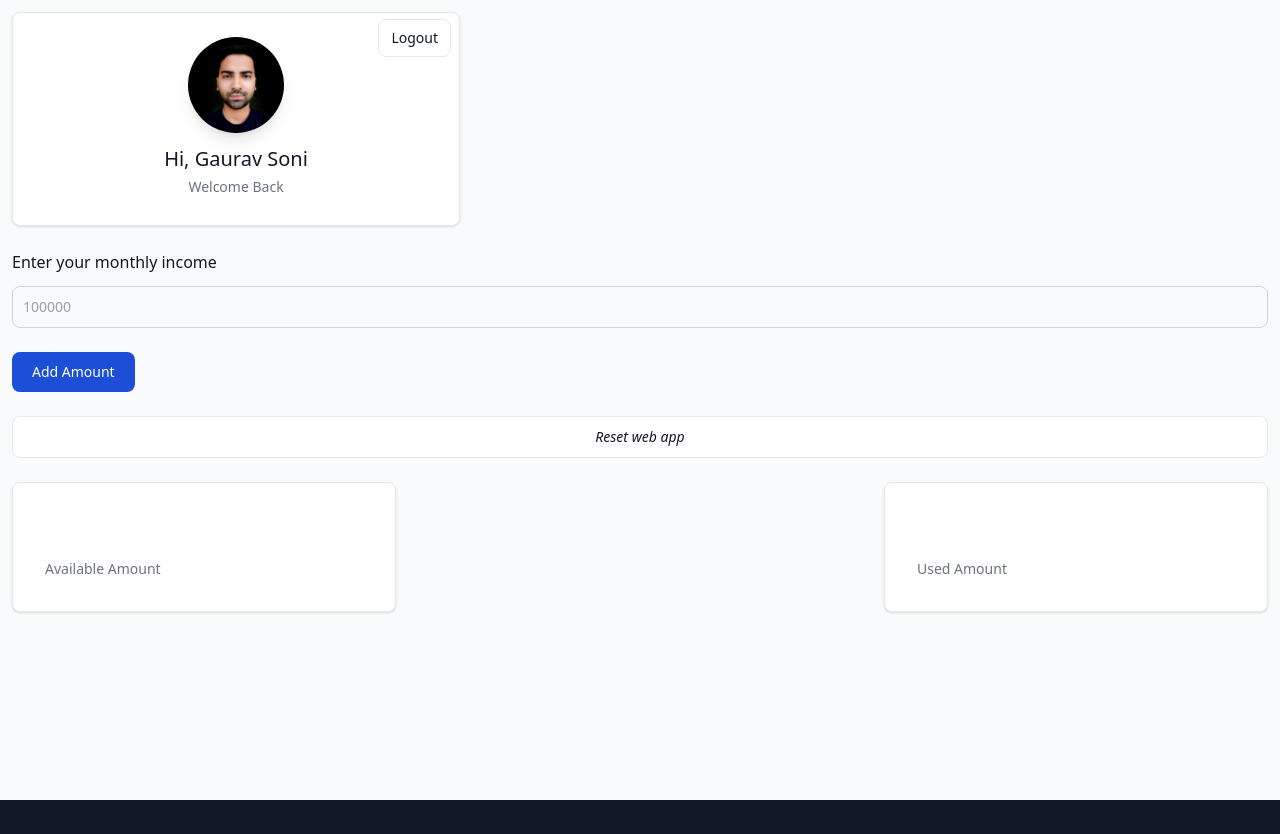
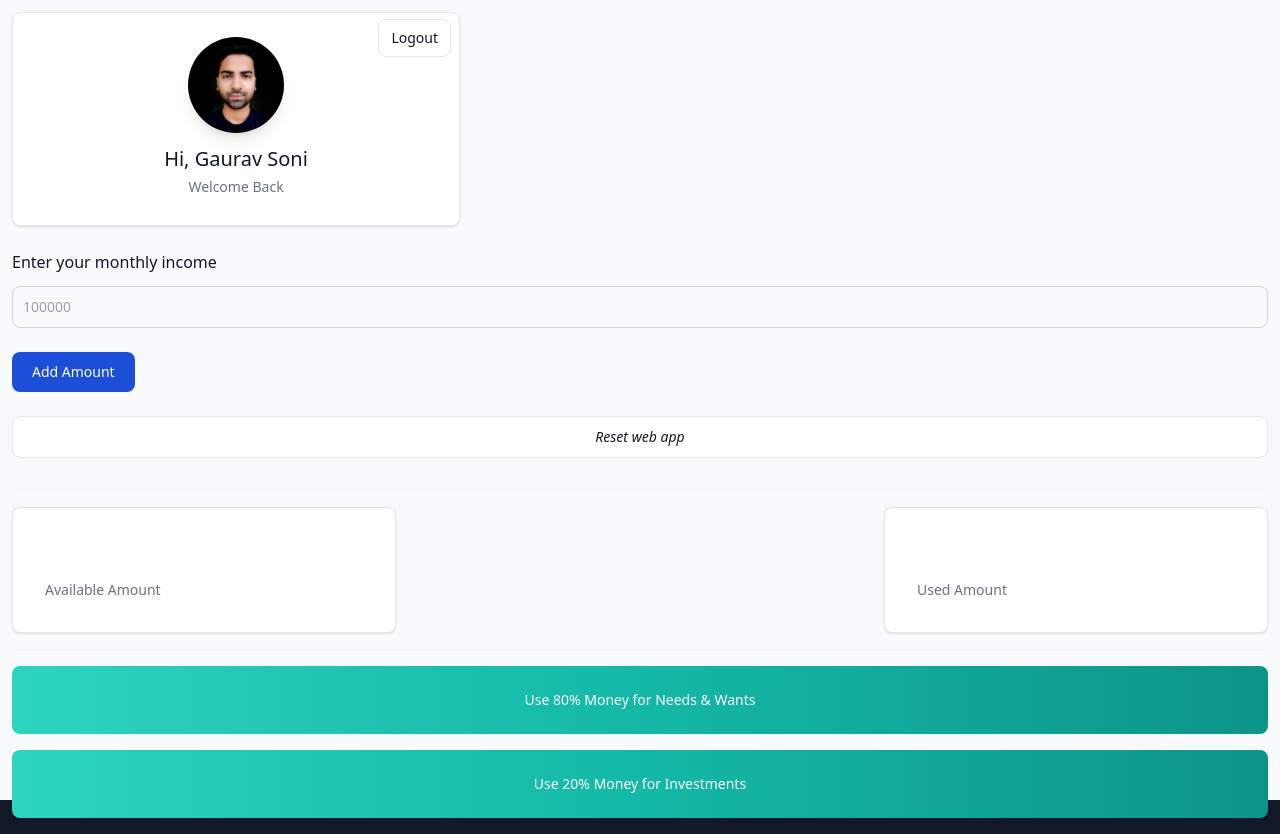
Before and after one commit to gauravsoni97/financefixer, a React (Create React App) app: page / in a window 1280 px wide. Before the commit the page ends 800 px from the top, so only its background shows below. Built offline with nearby package versions, Linux system fonts and the light colour scheme; the HTML template or start-up script is replaced by a standard one.

Commit message:
main page ui set

```diff
--- /dev/null
+++ b/src/Components/RedirectButtons/RedirectTabButtons.jsx
@@ -0,0 +1,16 @@
+import React from "react";
+
+const RedirectTabButtons = ({text}) => {
+  return (
+    <>
+      <button
+        type="button"
+        class="w-full text-white bg-gradient-to-r from-teal-400 via-teal-500 to-teal-600 hover:bg-gradient-to-br focus:ring-4 focus:outline-none focus:ring-teal-300 dark:focus:ring-teal-800 font-medium rounded-lg text-sm  py-6 text-center mr-2 mb-4"
+      >
+        {text}
+      </button>
+    </>
+  );
+};
+
+export default RedirectTabButtons;
--- a/src/Components/Stats/BalanceStats.jsx
+++ b/src/Components/Stats/BalanceStats.jsx
@@ -4,13 +4,13 @@ const BalanceStats = ({}) => {
   return (
     <div className="flex item-center justify-between">
       <div class="w-[48%] max-w-sm p-4 bg-white border border-gray-200 rounded-lg shadow sm:p-8 dark:bg-gray-800 dark:border-gray-600">
-        <span class="text-3xl font-bold tracking-tight ">₹ 1663</span>
+        <span class="text-2xl font-bold tracking-tight ">₹ 1663</span>
         <p class=" text-sm font-small text-gray-500 mt-2 dark:text-green-400">
           Available Amount
         </p>
       </div>
       <div class="w-[48%] max-w-sm p-4 bg-white border border-gray-200 rounded-lg shadow sm:p-8 dark:bg-gray-800 dark:border-gray-600">
-        <span class="text-3xl font-bold tracking-tight ">₹ 1866399</span>
+        <span class="text-2xl font-bold tracking-tight ">₹ 1866399</span>
         <p class="text-sm font-small text-gray-500 mt-2 dark:text-red-400 ">
           Used Amount
         </p>
--- a/src/Screens/Main/Main.jsx
+++ b/src/Screens/Main/Main.jsx
@@ -3,6 +3,7 @@ import ProfileHero from "./ProfileHero/ProfileHero";
 import MonthlyInput from "./MonthlyInput/MonthlyInput";
 import BalanceStats from "../../Components/Stats/BalanceStats";
 import ResetAppModal from "./ResetAppModal/ResetAppModal";
+import RedirectTabButtons from "../../Components/RedirectButtons/RedirectTabButtons";
 
 const Main = () => {
   const [modal, setModal] = useState(false);
@@ -10,12 +11,16 @@ const Main = () => {
   return (
     <div className=" h-screen w-screen  p-3  bg-gray-50 dark:bg-gray-900">
       {modal ? (
-        <ResetAppModal  setModal={setModal}/>
+        <ResetAppModal setModal={setModal} />
       ) : (
         <>
           <ProfileHero />
           <MonthlyInput setModal={setModal} />
+          <hr class="h-px my-4 bg-gray-100 border-0 dark:bg-gray-700" />
           <BalanceStats />
+          <hr class="h-px my-4 bg-gray-100 border-0 dark:bg-gray-800" />
+          <RedirectTabButtons text=" Use 80% Money for Needs & Wants "/>
+          <RedirectTabButtons text=" Use 20% Money for Investments "/>
         </>
       )}
     </div>
--- a/src/Screens/Main/MonthlyInput/MonthlyInput.jsx
+++ b/src/Screens/Main/MonthlyInput/MonthlyInput.jsx
@@ -13,7 +13,7 @@ const MonthlyInput = ({setModal}) => {
   const onSubmit = () => {};
 
   return (
-    <div className="py-6">
+    <div className="pt-6 pb-4">
       <form onSubmit={handleSubmit}>
         <div class="mb-6">
           <label
```
